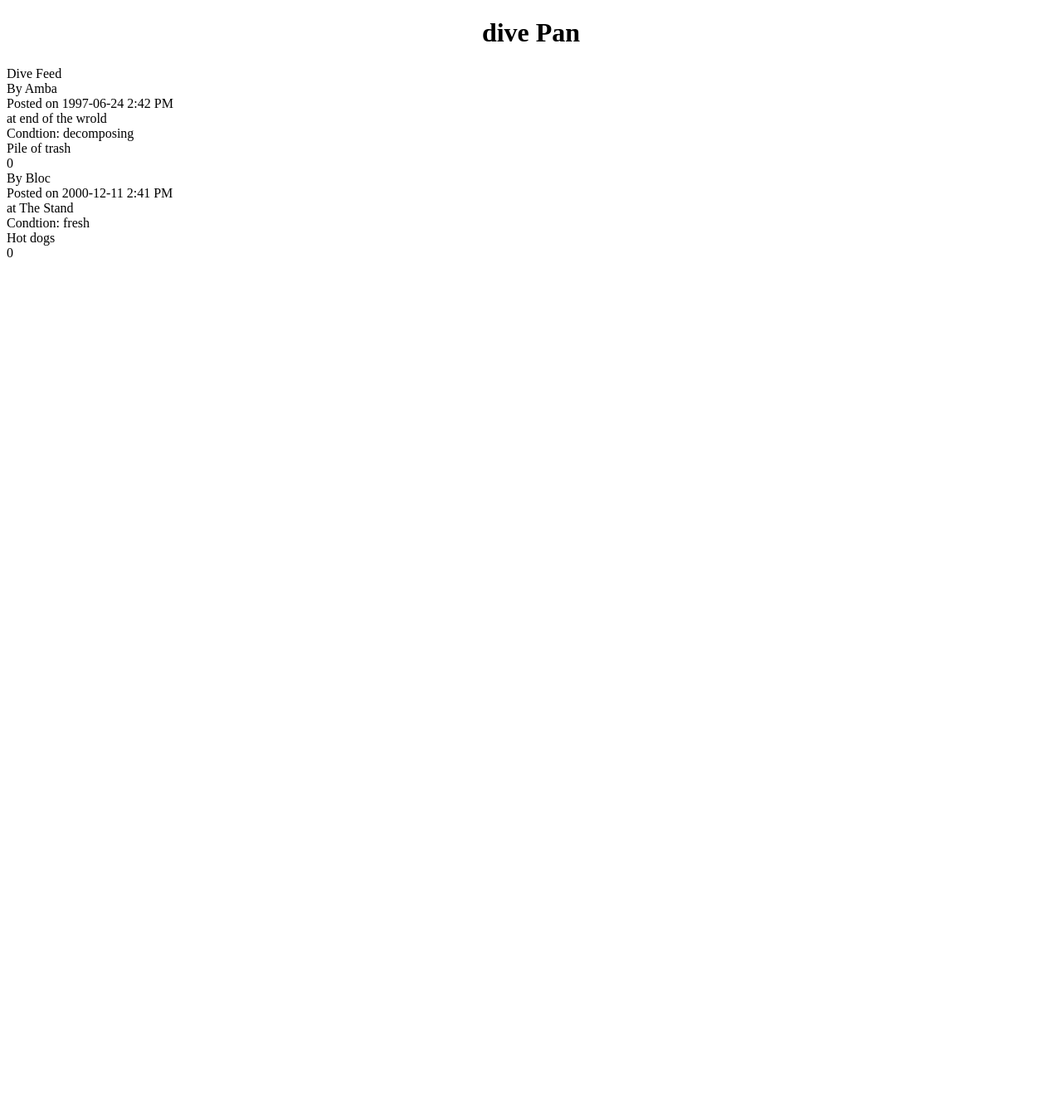
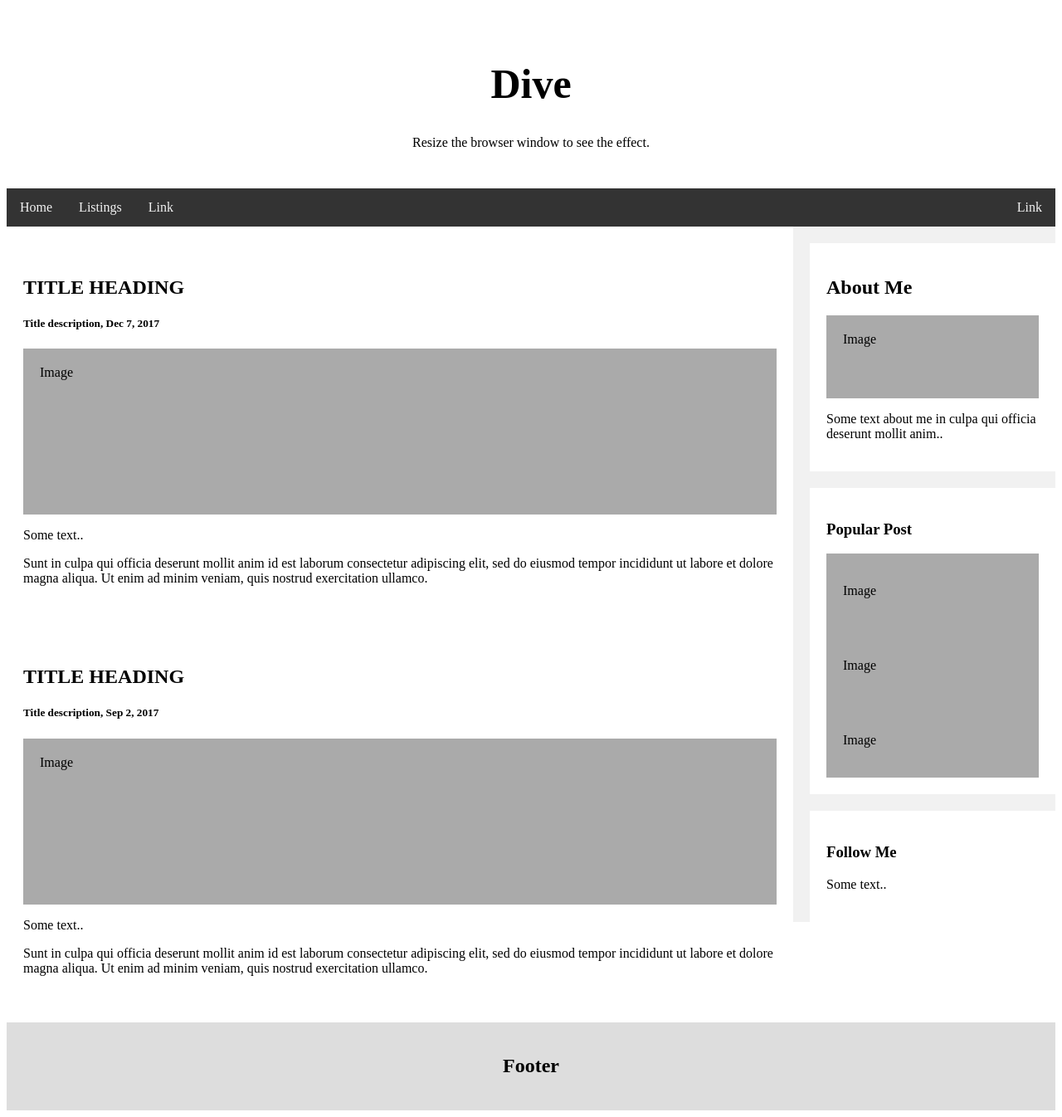
Before and after one commit to dragonpan2/dive, an Angular app in the folder dive/: page / in a window 1280 px wide. Shown: the whole page at 83% size. Before the commit the page ends 800 px from the top, so only its background shows below. Built offline with nearby package versions, Linux system fonts and the light colour scheme.

Commit message:
Auto stash before merge of "master" and "origin/master"

```diff
--- a/dive/package.json
+++ b/dive/package.json
@@ -11,11 +11,13 @@
   },
   "private": true,
   "dependencies": {
-    "@angular/animations": "~7.2.0",
+    "@angular/animations": "^7.2.16",
+    "@angular/cdk": "^8.2.3",
     "@angular/common": "~7.2.0",
     "@angular/compiler": "~7.2.0",
     "@angular/core": "~7.2.0",
     "@angular/forms": "~7.2.0",
+    "@angular/material": "^8.2.3",
     "@angular/platform-browser": "~7.2.0",
     "@angular/platform-browser-dynamic": "~7.2.0",
     "@angular/router": "~7.2.0",
--- a/dive/src/app/app.component.css
+++ b/dive/src/app/app.component.css
@@ -0,0 +1,102 @@
+* {
+    box-sizing: border-box;
+  }
+
+  body {
+    font-family: Arial;
+    padding: 10px;
+    background: #f1f1f1;
+  }
+
+  /* Header/Blog Title */
+  .header {
+    padding: 30px;
+    text-align: center;
+    background: white;
+  }
+
+  .header h1 {
+    font-size: 50px;
+  }
+
+  /* Style the top navigation bar */
+  .topnav {
+    overflow: hidden;
+    background-color: #333;
+  }
+
+  /* Style the topnav links */
+  .topnav a {
+    float: left;
+    display: block;
+    color: #f2f2f2;
+    text-align: center;
+    padding: 14px 16px;
+    text-decoration: none;
+  }
+
+  /* Change color on hover */
+  .topnav a:hover {
+    background-color: #ddd;
+    color: black;
+  }
+
+  /* Create two unequal columns that floats next to each other */
+  /* Left column */
+  .leftcolumn {
+    float: left;
+    width: 75%;
+  }
+
+  /* Right column */
+  .rightcolumn {
+    float: left;
+    width: 25%;
+    background-color: #f1f1f1;
+    padding-left: 20px;
+  }
+
+  /* Fake image */
+  .fakeimg {
+    background-color: #aaa;
+    width: 100%;
+    padding: 20px;
+  }
+
+  /* Add a card effect for articles */
+  .card {
+    background-color: white;
+    padding: 20px;
+    margin-top: 20px;
+  }
+
+  /* Clear floats after the columns */
+  .row:after {
+    content: "";
+    display: table;
+    clear: both;
+  }
+
+  /* Footer */
+  .footer {
+    padding: 20px;
+    text-align: center;
+    background: #ddd;
+    margin-top: 20px;
+  }
+
+  /* Responsive layout - when the screen is less than 800px wide, make the two columns stack on top of each other instead of next to each other */
+  @media screen and (max-width: 800px) {
+    .leftcolumn, .rightcolumn {
+      width: 100%;
+      padding: 0;
+    }
+  }
+
+  /* Responsive layout - when the screen is less than 400px wide, make the navigation links stack on top of each other instead of next to each other */
+  @media screen and (max-width: 400px) {
+    .topnav a {
+      float: none;
+      width: 100%;
+    }
+  }
--- a/dive/src/app/app.component.html
+++ b/dive/src/app/app.component.html
@@ -1,9 +1,53 @@
-<!--The content below is only a placeholder and can be replaced.-->
-<div style="text-align:center">
-  <h1>
-    {{ title }} {{ username }}
-  </h1>
+<div class="header">
+  <h1>Dive</h1>
+  <p>Resize the browser window to see the effect.</p>
 </div>
 
-<app-listings>
-</app-listings>
+<div class="topnav">
+  <a href="#" (click)="changeView('home')">Home</a>
+  <a href="#" (click)="changeView('listing')">Listings </a>
+  <a href="#">Link</a>
+  <a href="#" style="float:right">Link</a>
+</div>
+
+<app-listings *ngIf="view === 'listing'"> </app-listings>
+
+<div *ngIf="view === 'home'" class="row">
+  <div class="leftcolumn">
+    <div class="card">
+      <h2>TITLE HEADING</h2>
+      <h5>Title description, Dec 7, 2017</h5>
+      <div class="fakeimg" style="height:200px;">Image</div>
+      <p>Some text..</p>
+      <p>Sunt in culpa qui officia deserunt mollit anim id est laborum consectetur adipiscing elit, sed do eiusmod tempor incididunt ut labore et dolore magna aliqua. Ut enim ad minim veniam, quis nostrud exercitation ullamco.</p>
+    </div>
+    <div class="card">
+      <h2>TITLE HEADING</h2>
+      <h5>Title description, Sep 2, 2017</h5>
+      <div class="fakeimg" style="height:200px;">Image</div>
+      <p>Some text..</p>
+      <p>Sunt in culpa qui officia deserunt mollit anim id est laborum consectetur adipiscing elit, sed do eiusmod tempor incididunt ut labore et dolore magna aliqua. Ut enim ad minim veniam, quis nostrud exercitation ullamco.</p>
+    </div>
+  </div>
+  <div class="rightcolumn">
+    <div class="card">
+      <h2>About Me</h2>
+      <div class="fakeimg" style="height:100px;">Image</div>
+      <p>Some text about me in culpa qui officia deserunt mollit anim..</p>
+    </div>
+    <div class="card">
+      <h3>Popular Post</h3>
+      <div class="fakeimg"><p>Image</p></div>
+      <div class="fakeimg"><p>Image</p></div>
+      <div class="fakeimg"><p>Image</p></div>
+    </div>
+    <div class="card">
+      <h3>Follow Me</h3>
+      <p>Some text..</p>
+    </div>
+  </div>
+</div>
+
+<div class="footer">
+  <h2>Footer</h2>
+</div>
--- a/dive/src/app/app.component.ts
+++ b/dive/src/app/app.component.ts
@@ -1,6 +1,4 @@
 import { Component } from '@angular/core';
-import { ListingComponent } from './listing/listing.component';
-import { Listing } from './listing/listing';
 
 @Component({
   selector: 'app-root',
@@ -10,9 +8,14 @@
 export class AppComponent {
   title = 'dive';
   username = 'Pan';
+  view = 'home';
 
   constructor() {
   }
 
+  public changeView(view): void {
+    this.view = view;
+  }
+
 
 }
--- a/dive/src/app/app.module.ts
+++ b/dive/src/app/app.module.ts
@@ -12,7 +12,7 @@
     ListingsComponent
   ],
   imports: [
-    BrowserModule
+    BrowserModule,
   ],
   providers: [],
   bootstrap: [AppComponent]
```
Also changed, not shown: 1 other file (tests, documents, lock files or other folders).
